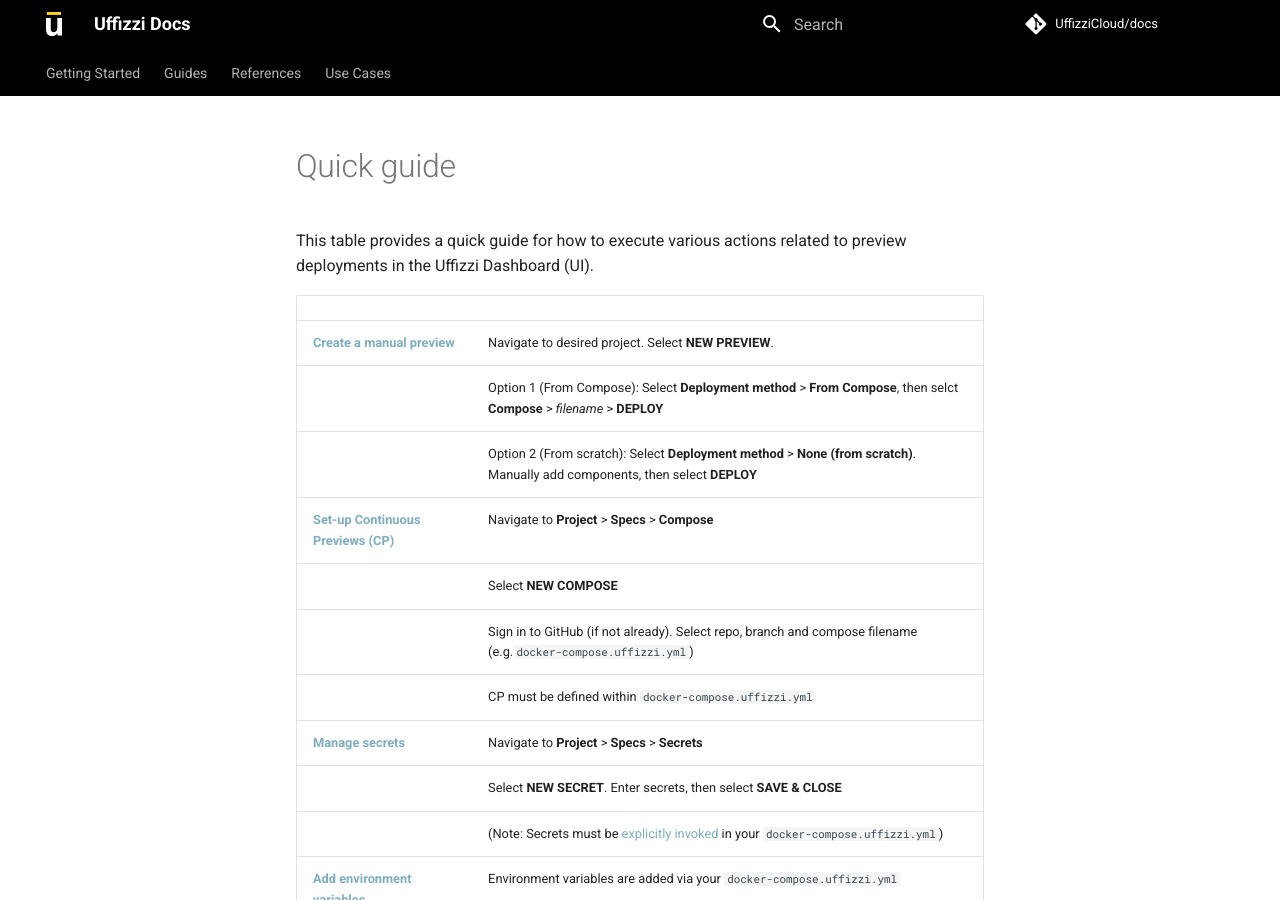
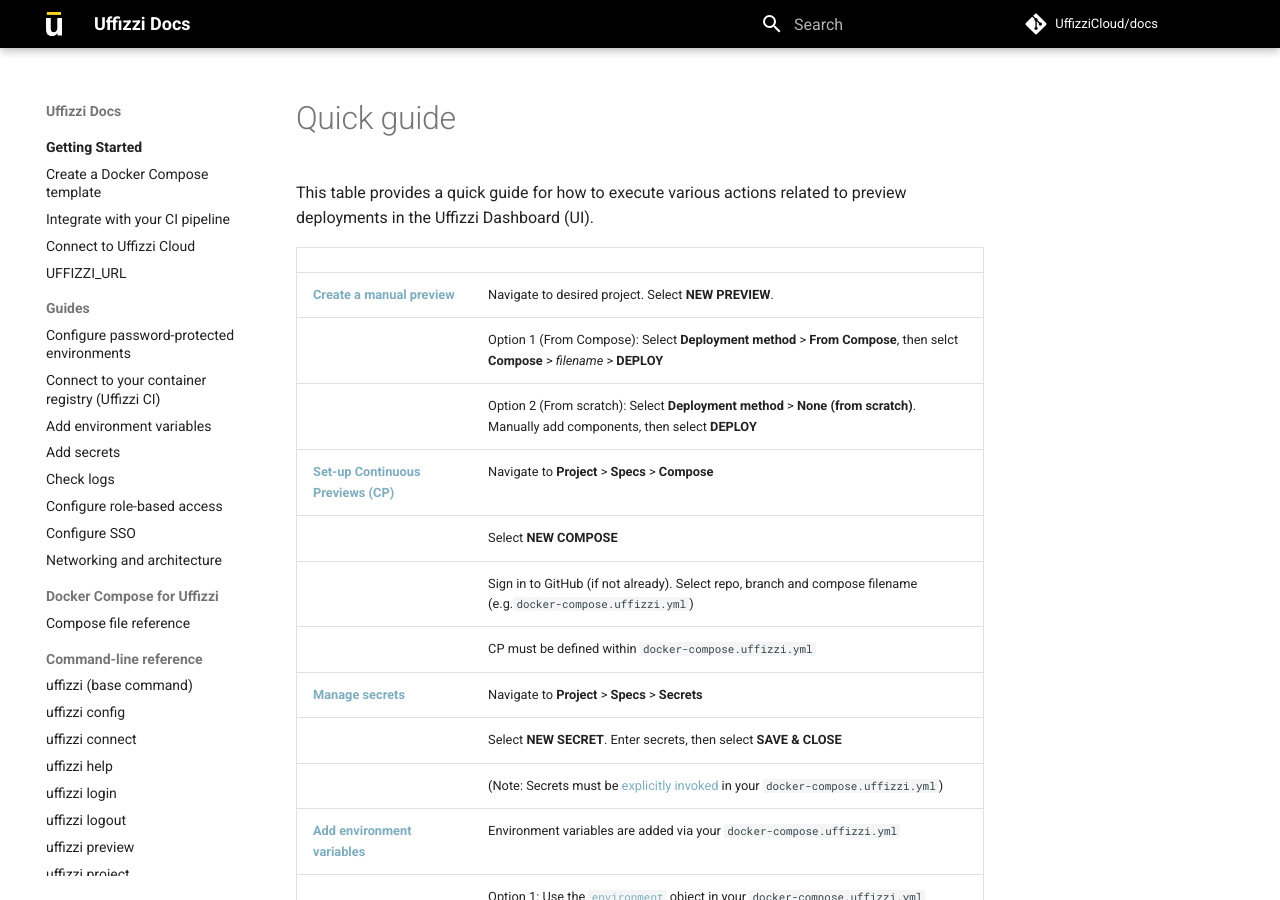
Before and after one commit to UffizziCloud/docs, an MkDocs documentation site: the page built from docs/quick-guide.md, in a window 1280 px wide and 900 px high. Built offline with MkDocs 1.6.1 and Material for MkDocs 9.7.7, drawn with Linux system fonts in a browser that asks for light colours; comment, search, counter and statistics services are not loaded; some of the changed lines change nothing that is shown.

Commit message:
adding cli reference

````diff
--- a/docs/guides/git-integrations.md
+++ /dev/null
@@ -1,16 +0,0 @@
-Uffizzi's GitHub integration provides an easy way for you to preview code changes made to your GitHub repositories. To configure this integration, you will need to install the Uffizzi app in your GitHub account, then grant Uffizzi read-only access to the repositories you want to preview. Follow these simple steps to install the Uffizzi app in your GitHub account:
-
-1. Log into [app.uffizzi.com](https://app.uffizzi.com)
-2. Navigate to **Settings** -> **Integrations**
-3. Select the **CONFIGURE** button next to GitHub
-4. A pop-up window will appear asking you to authenticate with GitHub
-5. Once authenticated, select which repositories you want Uffizzi to have access to
-6. Save your selection
-
-Your Uffizzi account should now have access to the repositories you selected. Repositories that are visible to Uffizzi can be referenced in your compose spec. For more information on using the GitHub build context for compose, see the [Uffizzi Compose file reference](../references/compose-spec.md).
-
-Additionally, Uffizzi's GitHub integration will configure webhooks for your repositories so that when your repository changes Uffizzi will recognize the change and apply accordingly.
-
-Auto-deploying new commits- For existing Preview Deployments any new commits to the relevant repositories will be built and the Deployment will be updated automatically.  This is the default configuration in `docker-compose.uffizzi.yml`, if you want to turn this feature off you can set [`x-uffizzi-auto-deploy-updates: false`](https://docs.uffizzi.com/references/compose-spec/#x-uffizzi-auto-deploy-updates).
-
->**Note:** Any changes made to your configuration in `docker-compose.uffizzi.yml` will be recognized and will be applied to any future Preview Deployments - these changes will not impact existing Preview Deployments.
--- /dev/null
+++ b/docs/references/cli/config.md
@@ -0,0 +1 @@
+# `uffizzi config`
--- /dev/null
+++ b/docs/references/cli/connect.md
@@ -0,0 +1 @@
+# `uffizzi connect`
--- /dev/null
+++ b/docs/references/cli/help.md
@@ -0,0 +1 @@
+# `uffizzi help`
--- /dev/null
+++ b/docs/references/cli/login.md
@@ -0,0 +1 @@
+# `uffizzi login`
--- /dev/null
+++ b/docs/references/cli/logout.md
@@ -0,0 +1 @@
+# `uffizzi logout`
--- /dev/null
+++ b/docs/references/cli/preview.md
@@ -0,0 +1,160 @@
+# `uffizzi preview`
+
+## Usage
+
+```
+$ uffizzi preview COMMAND
+```
+
+## Description
+
+Manage Uffizzi previews
+
+## Child commands
+
+| **Command**                                     | **Description**              |
+|-------------------------------------------------|------------------------------|
+| [uffizzi preview create](preview.md#create)     | Create a preview             |
+| [uffizzi preview delete](preview.md#delete)     | Delete a preview             |
+| [uffizzi preview describe](preview.md#describe) | Display details of a preview |
+| [uffizzi preview list](preview.md#list)         | list all previews            |
+
+
+## <a id="create"></a> `uffizzi preview create`
+
+### Usage
+
+```
+$ uffizzi preview create [POSITIONAL_ARGUMENTS] [UFFIZZI_WIDE_FLAG ...]
+```
+
+### Description
+
+Creates a new preview. If no COMPOSE_FILE is specified, the preview is created with the project´s default compose file.
+
+This command can fail for the following reasons:
+
+- The project does not have a default compose file set. Run `$ uffizzi compose --help` for details.
+- The alternate compose file is invalid.
+
+### Positional arguments
+
+`[COMPOSE_FILE]` - An alternate compose file to the default compose.
+
+You can pass a compose file to this command to create an ad hoc preview of an alternate compose configuration. The file passed via this argument does not replace the default compose file for the project. Alternate compose files share the same lifecyle as the previews they create: when the preview is deleted, the alternate compose is deleted by the Uffizzi API.
+
+### Uffizzi wide flags
+
+The flage `--project` is available to all commands. Run `$ uffizzi help` for details.
+
+### Examples
+
+To create a preview with the project´s default compose file, run:
+
+```
+$ uffizzi preview create
+```
+
+To create a preview with an alternate compose file, run:
+
+```
+$ uffizzi preview create docker-compose.uffizzi.alt.yml
+```
+
+## <a id="delete"></a> `uffizzi preview delete`
+
+### Usage
+
+```
+$ uffizzi preview delete [POSITIONAL_ARGUMENTS] [UFFIZZI_WIDE_FLAG ...]
+```
+
+### Description
+
+Deletes a preview with the given preview ID. This command can fail for the following reasons:
+
+- The preview specified does not exist.
+- The preview specified belongs to a different project.
+
+### Positional arguments
+
+`[PREVIEW_ID]` - ID for the preview you want to delete.
+
+### Uffizzi wide flags
+
+The flage `--project` is available to all commands. Run `$ uffizzi help` for details.
+
+### Examples
+
+The following command deletes the preview with ID `deployment-213`:
+
+```
+$ uffizzi preview delete deployment-213
+```
+
+## <a id="describe"></a> `uffizzi preview describe`
+
+### Usage
+
+```
+$ uffizzi preview describe [POSITIONAL_ARGUMENTS] [UFFIZZI_WIDE_FLAG ...]
+```
+
+### Description
+
+Shows metadata for a project given a valid preview ID. This command can fail for the following reasons:
+
+- The preview specified does not exist.
+- The preview specified belongs to a different project.
+
+### Positional arguments
+
+`[PREVIEW_ID]` - ID for the preview you want to describe.
+
+### Uffizzi wide flags
+
+The flage `--project` is available to all commands. Run `$ uffizzi help` for details.
+
+### Examples
+
+To list all previews in the default project, run:
+
+```
+$ uffizzi preview list
+```
+
+To list all previews in a project with name `my_project`, run:
+
+```
+$ uffizzi preview list --project="my_project"
+```
+
+
+## <a id="list"></a> `uffizzi preview list`
+
+### Usage
+
+```
+$ uffizzi preview list [UFFIZZI_WIDE_FLAG ...]
+```
+
+### Description
+
+Lists all previews for a project, including `active`, `building`, `deploying` and `failed` previews.
+
+### Uffizzi wide flags
+The flage `--project` is available to all commands. Run `$ uffizzi help` for details.
+
+### Examples
+
+To list all previews in the default project, run:
+
+```
+$ uffizzi preview list
+```
+
+To list all previews in a project with name `my_project`, run:
+
+```
+$ uffizzi preview list --project="my_project"
+```
--- /dev/null
+++ b/docs/references/cli/project.md
@@ -0,0 +1 @@
+# `uffizzi project`
--- /dev/null
+++ b/docs/references/cli/uffizzi.md
@@ -0,0 +1,18 @@
+# Uffizzi command-line reference
+
+## `uffizzi`
+
+The base command for the Uffizzi CLI.
+
+### Child commands
+
+| **Command**                             | **Description**                                              |
+|-----------------------------------------|--------------------------------------------------------------|
+| [uffizzi config](config.md)     | Configure the Uffizzi CLI                                    |
+| [uffizzi connect](connect.md)   | Grant a Uffizzi user account access to external services     |
+| [uffizzi help](help.md)         | Show Uffizzi documentation                                    |
+| [uffizzi login](login.md)       | Log in to a Uffizzi user account                             |
+| [uffizzi logout](logout.md)     | Log out of a Uffizzi user account                            |
+| [uffizzi preview]()   | Manage Uffizzi previews and view logs                        |
+| [uffizzi project](project.md)   | Manage Uffizzi project resources                             |
+| [uffizzi version](version.md)   | Print version information for Uffizzi CLI                    |
--- /dev/null
+++ b/docs/references/cli/version.md
@@ -0,0 +1 @@
+# `uffizzi version`
--- a/mkdocs.yml
+++ b/mkdocs.yml
@@ -25,7 +25,6 @@
     - content.code.annotate
     - navigation.instant
     - navigation.tracking
-    - navigation.tabs
     - navigation.sections
     - navigation.expand
     - navigation.indexes
@@ -106,7 +105,6 @@
     - UFFIZZI_URL: uffizzi-url.md
   - Guides:
     - Configure password-protected environments: guides/password-protected.md
-    - Configure GitHub: guides/git-integrations.md
     - Connect to your container registry (Uffizzi CI): guides/container-registry-integrations.md
     - Add environment variables: guides/environment-variables.md
     - Add secrets: guides/secrets.md
@@ -114,8 +112,18 @@
     - Configure role-based access: guides/rbac.md
     - Configure SSO: guides/single-sign-on.md
     - Networking and architecture: guides/networking.md
-  - References:
-    - Uffizzi Compose file reference: references/compose-spec.md
+  - Docker Compose for Uffizzi:
+    - Compose file reference: references/compose-spec.md
+  - Command-line reference:
+    - uffizzi (base command): references/cli/uffizzi.md
+    - uffizzi config: references/cli/config.md
+    - uffizzi connect: references/cli/connect.md
+    - uffizzi help: references/cli/help.md
+    - uffizzi login: references/cli/login.md
+    - uffizzi logout: references/cli/logout.md
+    - uffizzi preview: references/cli/preview.md
+    - uffizzi project: references/cli/project.md
+    - uffizzi version: references/cli/version.md
     - Uffizzi environment variables: references/uffizzi-environment-variables.md
     - Example Uffizzi Compose: references/example-compose.md
   - Use Cases:
````
